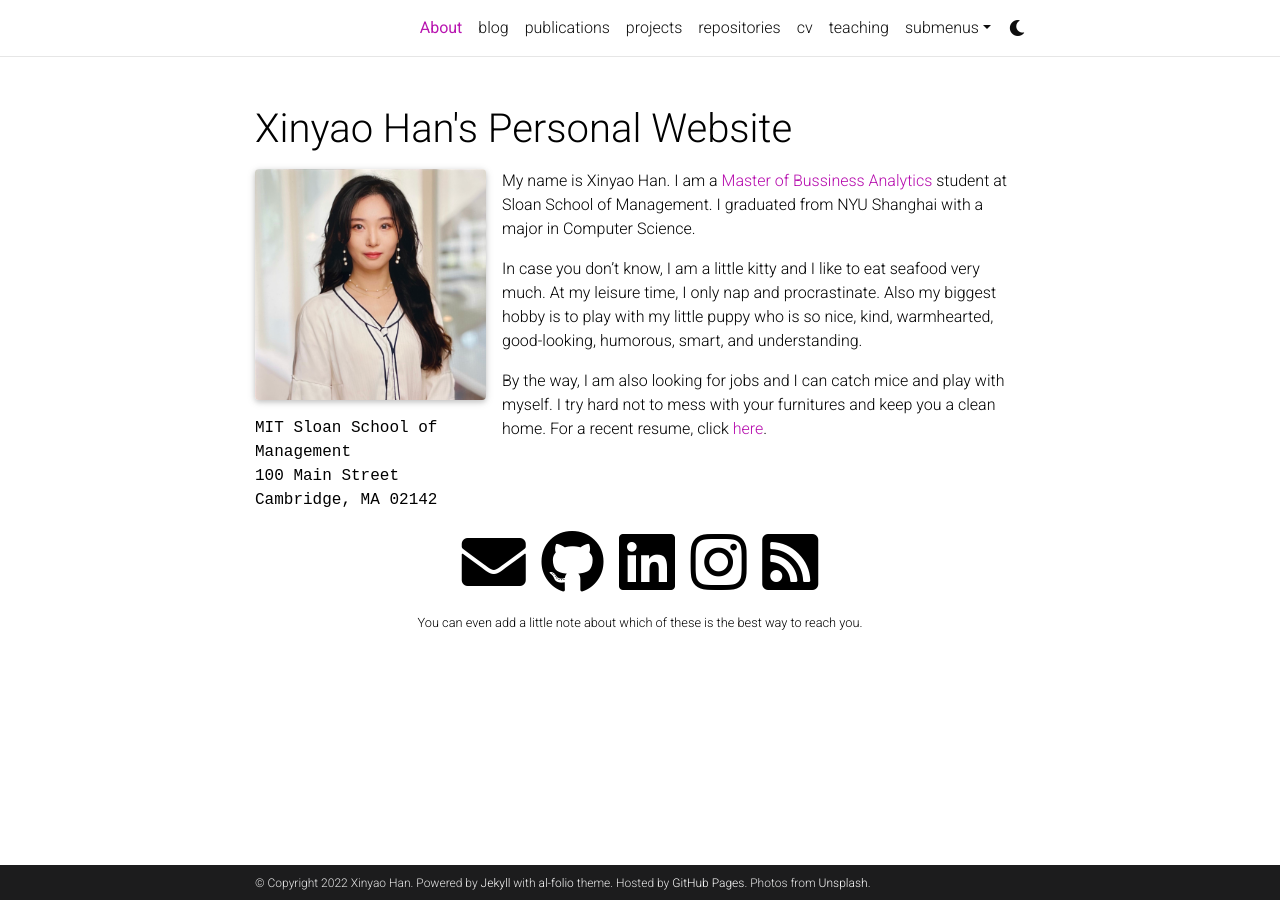
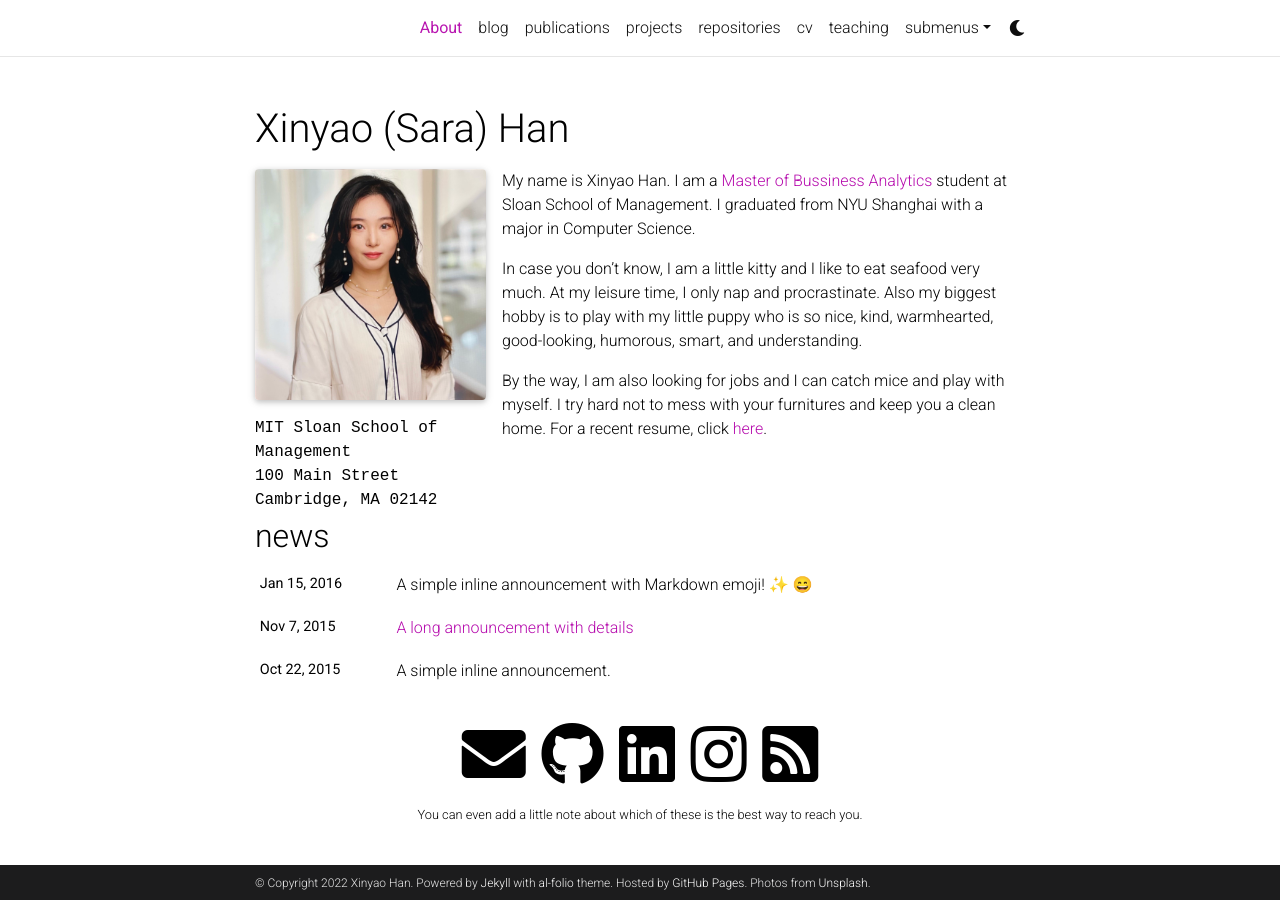
Before and after one commit to XinyaoHan/XinyaoHan.github.io, a Jekyll site: the page built from _pages/about.md, in a window 1280 px wide. Built offline with Jekyll 4.4.1, drawn with Linux system fonts in a browser that asks for light colours; full-size pictures stand in for the smaller copies a plugin makes; emoji names are drawn with the system emoji font; comment, search, counter and statistics services are not loaded; a style sheet for code colours, icons or effects is not loaded; some of the changed lines change nothing that is shown.

Commit message:
updated about page

```diff
--- a/_config.yml
+++ b/_config.yml
@@ -2,7 +2,7 @@
 # Site settings
 # -----------------------------------------------------------------------------
 
-title: Xinyao Han's Personal Website # the website title (if blank, full name will be used instead)
+title: Xinyao (Sara) Han # the website title (if blank, full name will be used instead)
 first_name: Xinyao
 middle_name:
 last_name: Han
--- a/_pages/about.md
+++ b/_pages/about.md
@@ -15,12 +15,12 @@ profile:
 
 
 
-news: false  # includes a list of news items
+news: true  # includes a list of news items
 selected_papers: false # includes a list of papers marked as "selected={true}"
 social: true  # includes social icons at the bottom of the page
 ---
 
-My name is Xinyao Han. I am a <a href="https://https://mitsloan.mit.edu/master-of-business-analytics/">Master of Bussiness Analytics</a> student at  Sloan School of Management. I graduated from NYU Shanghai with a major in Computer Science.
+My name is Xinyao Han. I am a <a href="https://mitsloan.mit.edu/master-of-business-analytics/">Master of Bussiness Analytics</a> student at  Sloan School of Management. I graduated from NYU Shanghai with a major in Computer Science.
 
 In case you don't know, I am a little kitty and I like to eat seafood very much. At my leisure time, I only nap and procrastinate. Also my biggest hobby is to play with my little puppy who is so nice, kind, warmhearted, good-looking, humorous, smart, and understanding.
 
```
